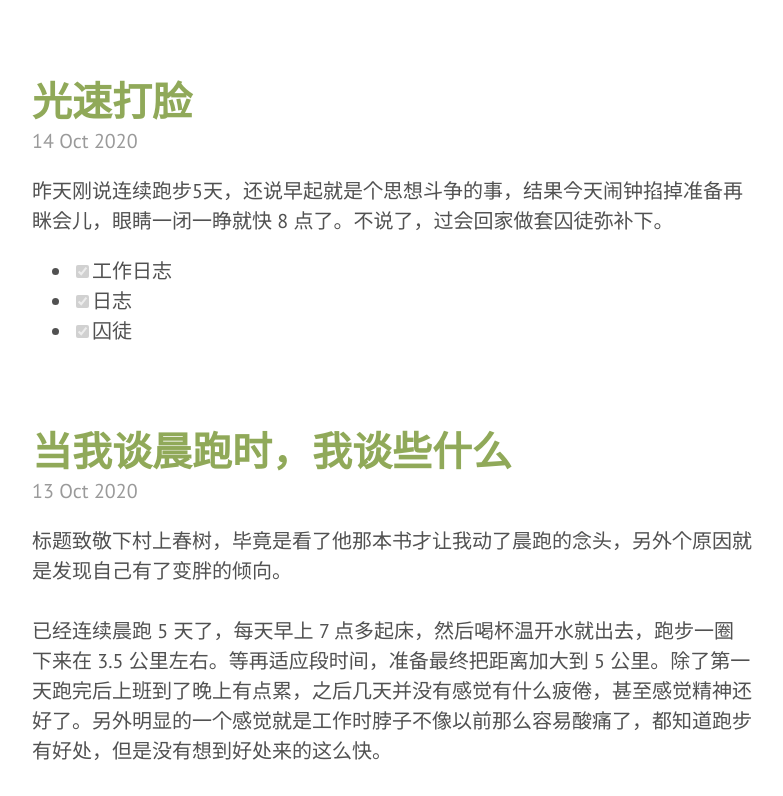
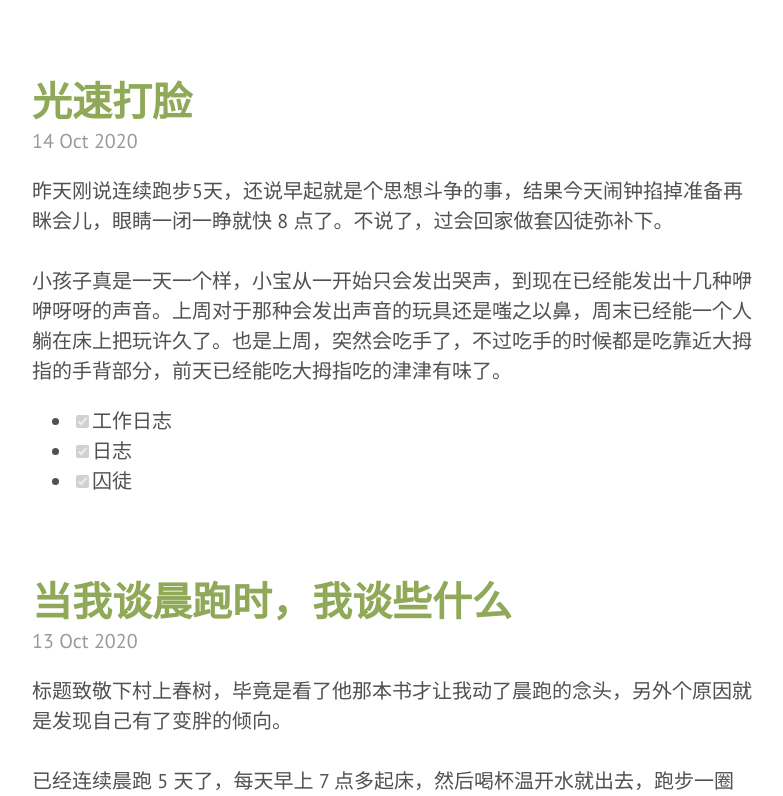
Before and after one commit to yoncise/yoncise.github.io, a Jekyll site: the page built from index.html, in a window 1280 px wide and 900 px high, cut to the strip 104-900 px from the top of the window. Shown: the whole strip, without its empty margins (428-1211 px from the left). Built offline with Jekyll 4.4.1, drawn with Linux system fonts in a browser that asks for light colours; the list of posts is cut into pages by our own code.

Commit message:
sync from yuque

```diff
--- a/_posts/2020-10-14-14392910.md
+++ b/_posts/2020-10-14-14392910.md
@@ -3,6 +3,7 @@ layout: post
 title: 光速打脸
 ---
 昨天刚说连续跑步5天，还说早起就是个思想斗争的事，结果今天闹钟掐掉准备再眯会儿，眼睛一闭一睁就快 8 点了。不说了，过会回家做套囚徒弥补下。<br />
+<br />小孩子真是一天一个样，小宝从一开始只会发出哭声，到现在已经能发出十几种咿咿呀呀的声音。上周对于那种会发出声音的玩具还是嗤之以鼻，周末已经能一个人躺在床上把玩许久了。也是上周，突然会吃手了，不过吃手的时候都是吃靠近大拇指的手背部分，前天已经能吃大拇指吃的津津有味了。<br />
 
 - [x] 工作日志
 - [x] 日志
```
